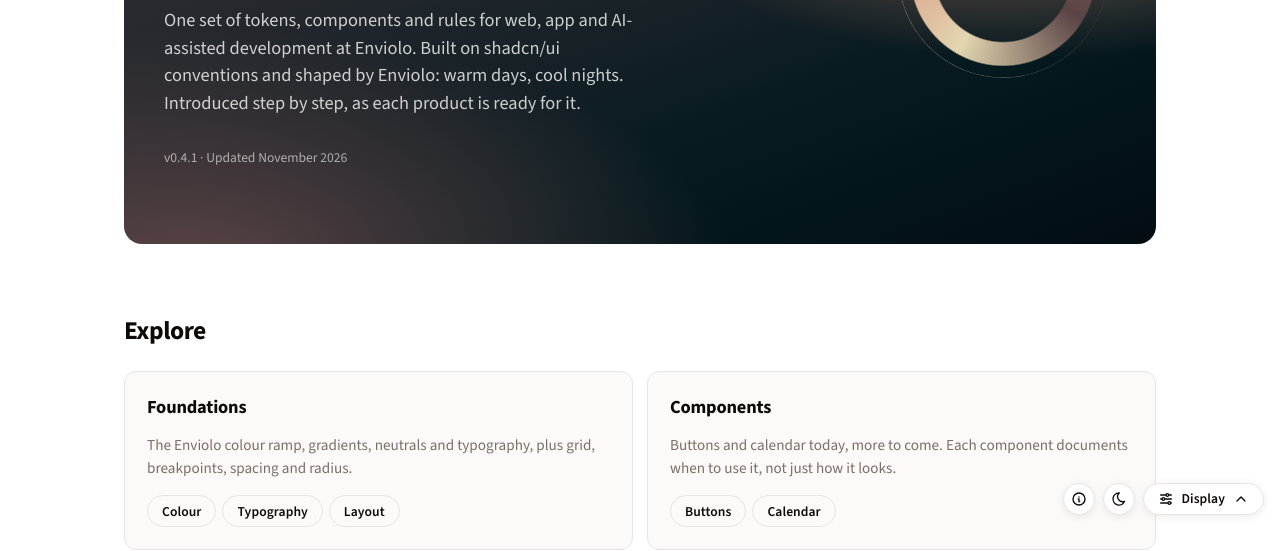
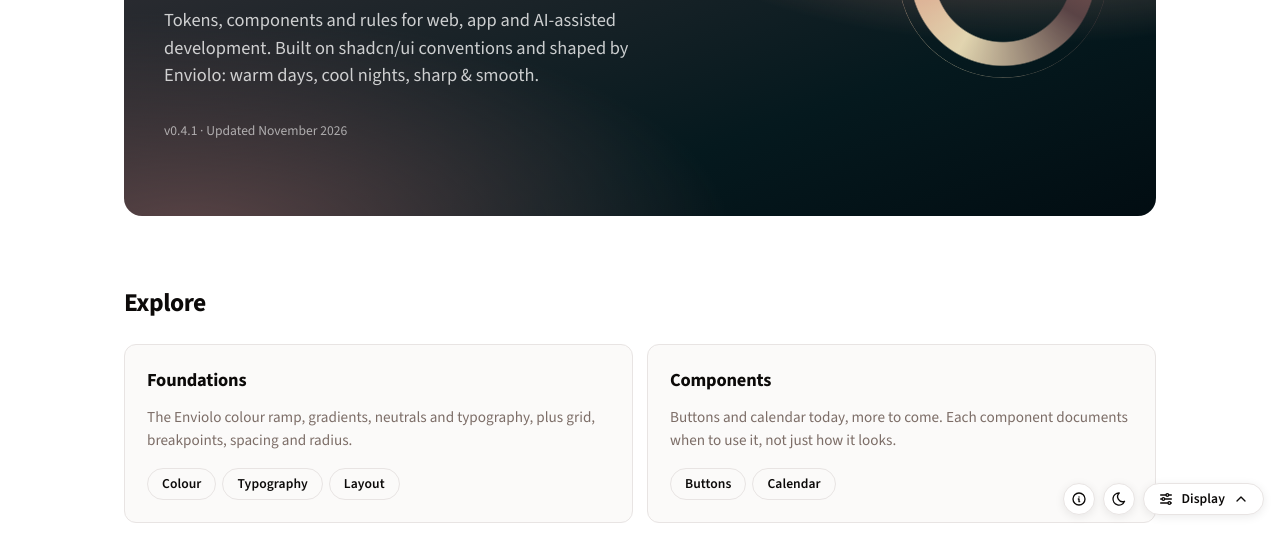
Before and after one commit to enviolo/enviolo-design-system, a plain HTML site: page index.html in a window 1280 px wide. Shown: the part 269-820 px from the top of the page. Drawn offline with nearby package versions, Linux system fonts and the light colour scheme.

Commit message:
Overview: hero copy, sharp & smooth
Co-Authored-By: Claude Sonnet 5 <noreply@anthropic.com>

```diff
--- a/index.html
+++ b/index.html
@@ -19,7 +19,7 @@
   <section class="ov-hero" aria-labelledby="ov-title" style="margin-top:0">
     <div class="hub" aria-hidden="true"></div>
     <h1 id="ov-title">Enviolo Design System</h1>
-    <p>One set of tokens, components and rules for web, app and AI-assisted development at Enviolo. Built on shadcn/ui conventions and shaped by Enviolo: warm days, cool nights. Introduced step by step, as each product is ready for it.</p>
+    <p>Tokens, components and rules for web, app and AI-assisted development. Built on shadcn/ui conventions and shaped by Enviolo: warm days, cool nights, sharp &amp; smooth.</p>
     <p class="meta">v0.4.1 · Updated November 2026</p>
   </section>
 
```
